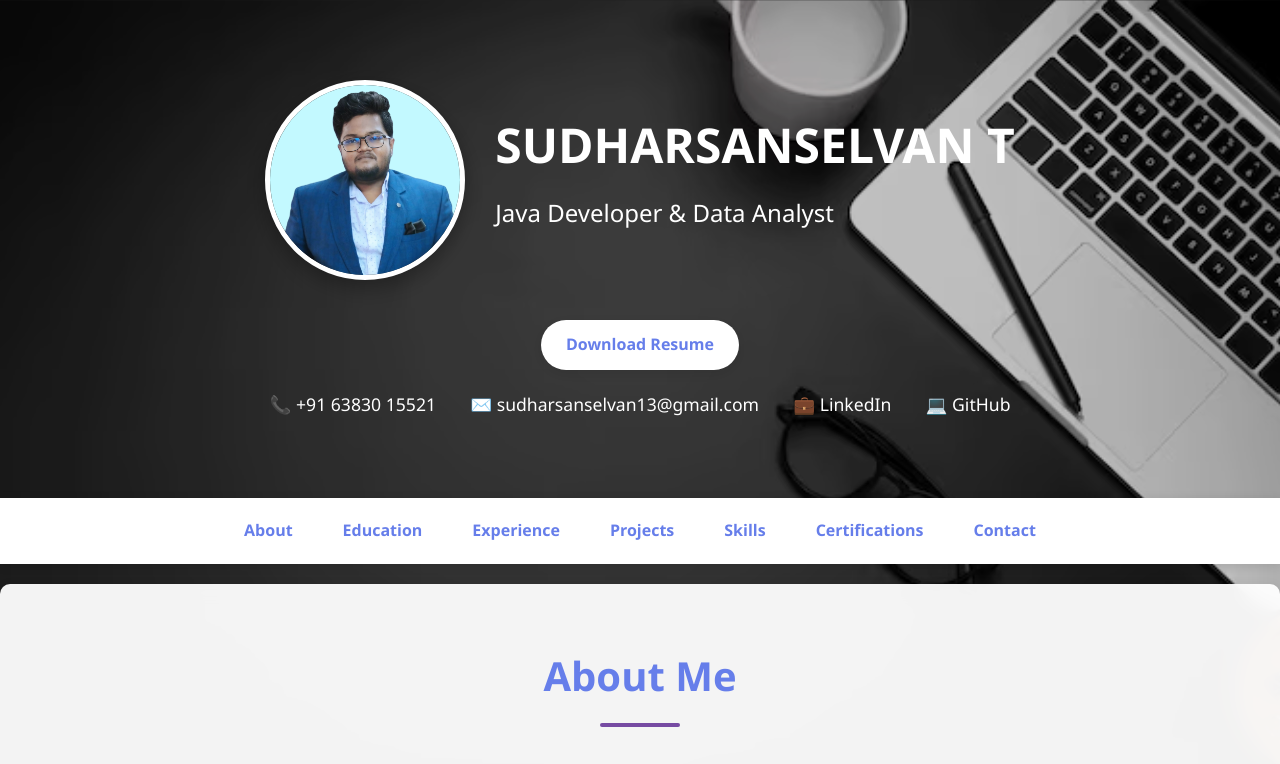
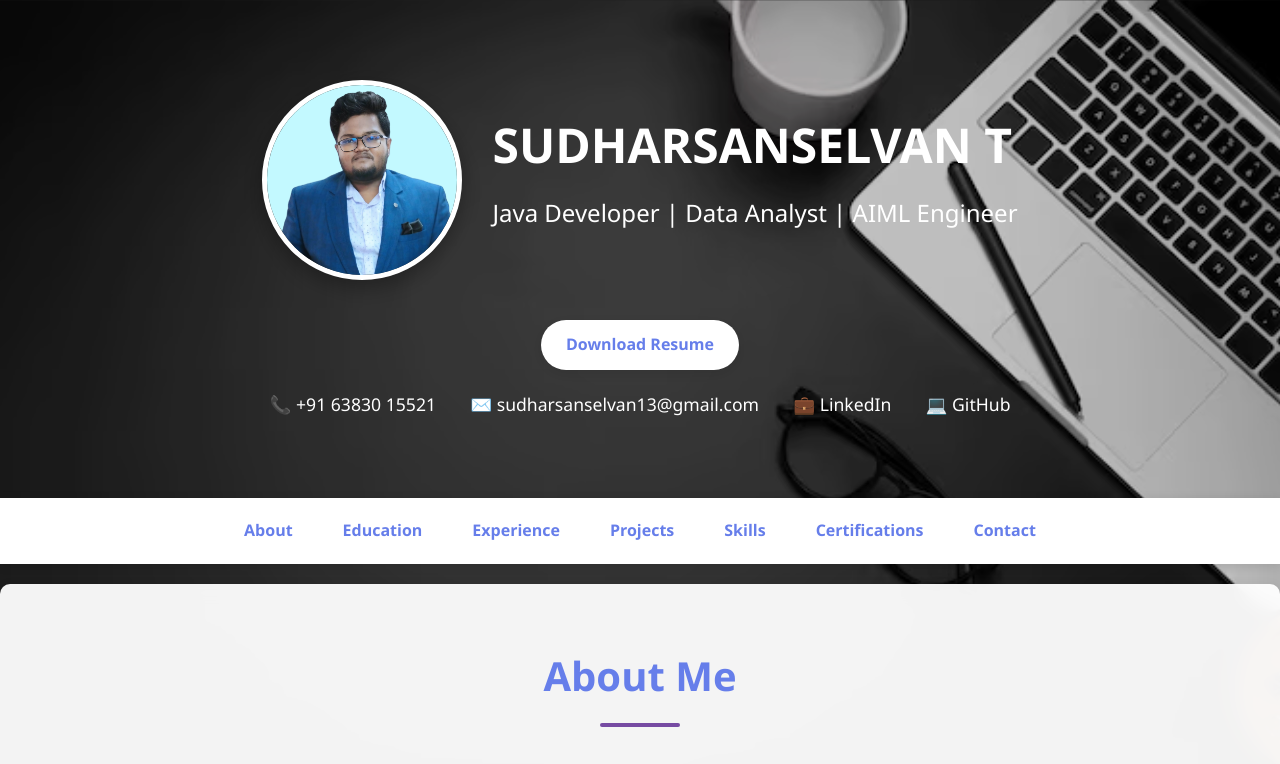
Before and after one commit to sudharsanselvan/MyPortfolio, a plain HTML site: page index.html in a window 1280 px wide. Shown: the top 764 px of the page. Drawn offline with nearby package versions, Linux system fonts and the light colour scheme.

Commit message:
Update subtitle to include AIML Engineer

```diff
--- a/index.html
+++ b/index.html
@@ -15,7 +15,7 @@
                 <img src="my_photo.png" alt="Sudharsanselvan T" class="profile-image">
                 <div class="profile-info">
                     <h1>SUDHARSANSELVAN T</h1>
-                    <p class="subtitle">Java Developer & Data Analyst</p>
+                    <p class="subtitle">Java Developer | Data Analyst | AIML Engineer</p>
                 </div>
             </div>
             <div class="resume-container">
```
